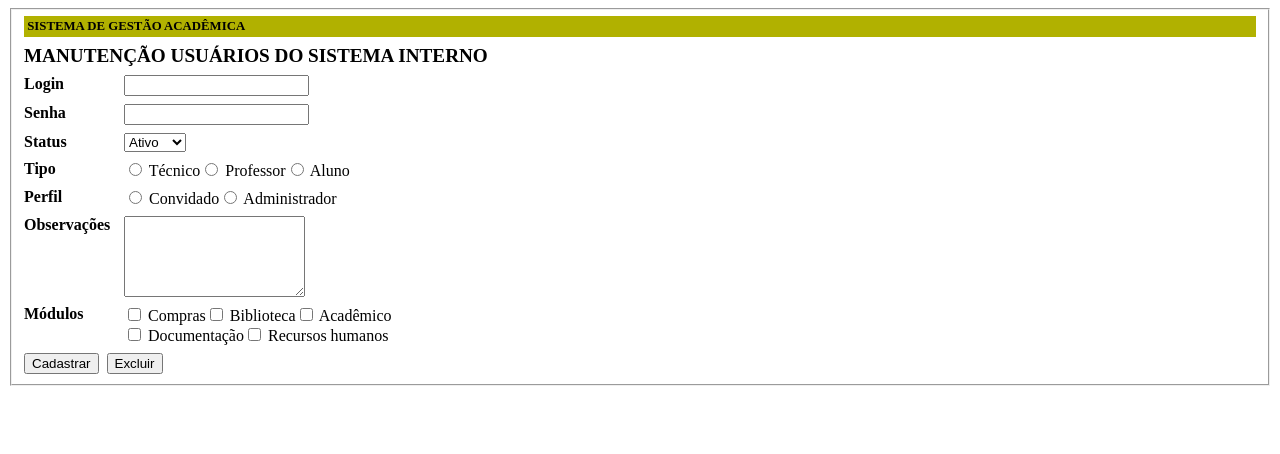
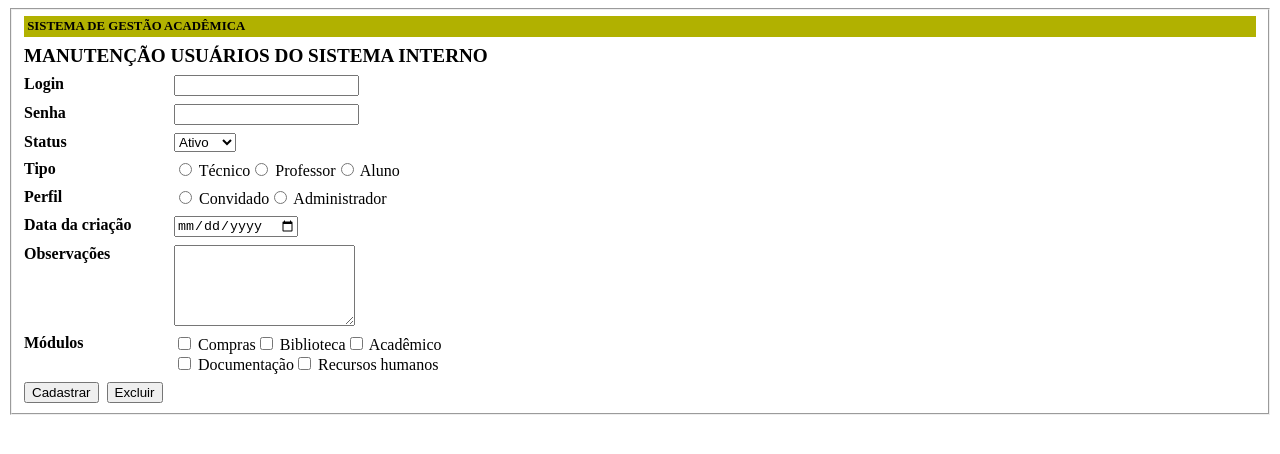
Before and after one commit to VictorEzaki/aulas_dev_web, a plain HTML site: page atividade-3.html in a window 1280 px wide. Drawn offline with Linux system fonts and the light colour scheme.

Commit message:
fix atividade

```diff
--- a/atividade-3.html
+++ b/atividade-3.html
@@ -22,7 +22,7 @@
         label{
             font-weight: bold;
             display: flex;
-            width: 100px;
+            width: 150px;
         }
 
         form {
@@ -97,6 +97,11 @@
             </div>
 
             <div>
+                <label for="">Data da criação</label>
+                <input type="date">
+            </div>
+
+            <div>
                 <label for="">Observações</label>
                 <textarea name="" id="" rows="5"></textarea>
             </div>
```
